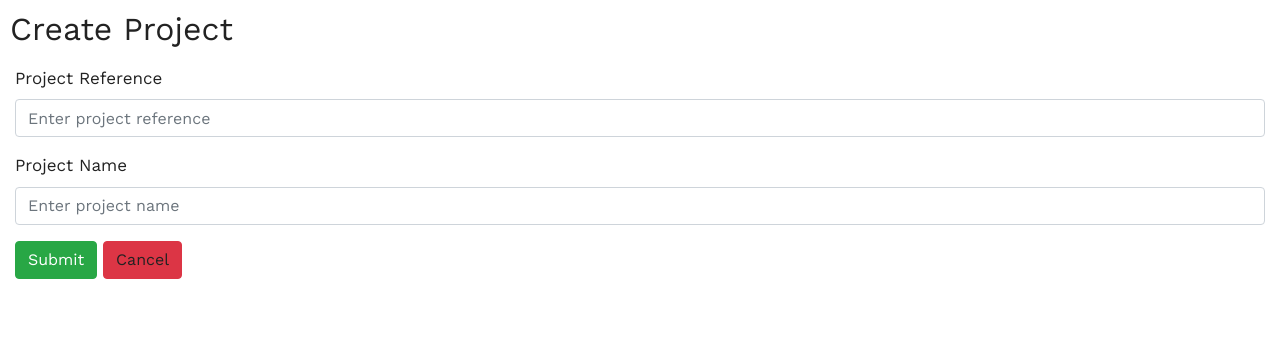
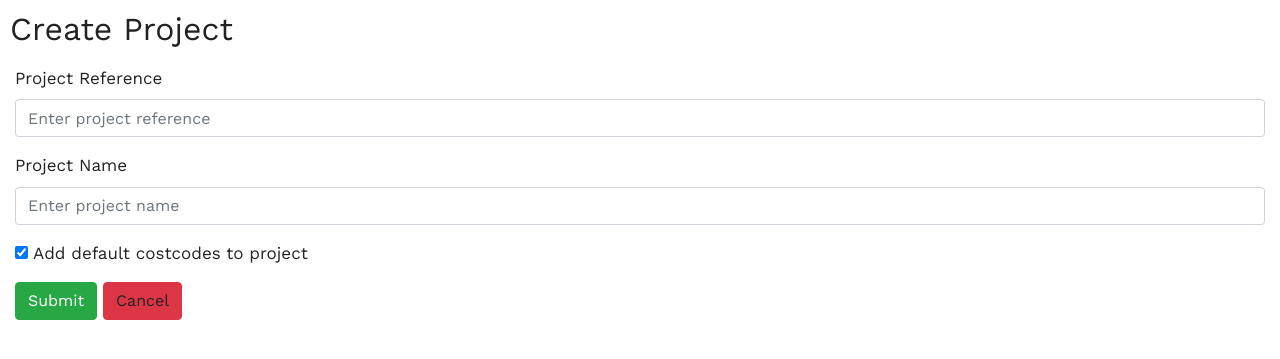
Before and after one commit to ushills/costreport, a Flask app: page /admin/create_project in a window 1280 px wide. Shown: the part 58-417 px from the top of the page. Run offline with Flask 2, Linux system fonts and the light colour scheme; some libraries are stand-ins or nearby versions.

Commit message:
added tickbox to add default costcodes to create_project

```diff
--- a/costreport/templates/admin/create_project.html
+++ b/costreport/templates/admin/create_project.html
@@ -23,6 +23,9 @@
             {{ form.project_name.label }}
             {{ form.project_name(class="form-control", placeholder="Enter project name")}}
         </div>
+        <div class="form-group">
+            {{ form.tick_box(checked=True) }} Add default costcodes to project
+        </div>
         <button type="submit" class="btn btn-success">Submit</button>
         <a class="btn btn-danger pull-right" href="/projects" role="button">Cancel</a>
     </form>
--- a/costreport/views/create_project_views.py
+++ b/costreport/views/create_project_views.py
@@ -1,8 +1,11 @@
 import flask
 from flask_wtf import FlaskForm
-from wtforms import StringField
+from wtforms import StringField, BooleanField
 from wtforms.validators import DataRequired
-from costreport.services.admin_services import create_project
+from costreport.services.admin_services import (
+    create_project,
+    add_default_costcodes_to_project,
+)
 from costreport.services.projects_service import check_if_project_exists
 
 
@@ -14,6 +17,7 @@ blueprint = flask.Blueprint(
 class CreateProjectForm(FlaskForm):
     project_code = StringField("Project Reference", validators=[DataRequired()])
     project_name = StringField("Project Name", validators=[DataRequired()])
+    tick_box = BooleanField("Apply default costcodes")
 
 
 @blueprint.route("create_project", methods=["GET"])
@@ -38,8 +42,9 @@ def create_project_post():
         else:
             # commit the data to the database
             create_project(data)
-            flask.flash(
-                "Project " + form.project_code.data + " created", "alert-success"
-            )
+            flask.flash("Project " + form.project_code.data + " created", "alert-success")
+            # add the default costcodes to the project
+            if form.tick_box.data is True:
+                add_default_costcodes_to_project(data["project_code"])
             return flask.redirect(flask.url_for("create_project.create_project_get"))
     return flask.render_template("admin/create_project.html", form=form)
```
Also changed, not shown: costreport/db/costreport.sqlite.
